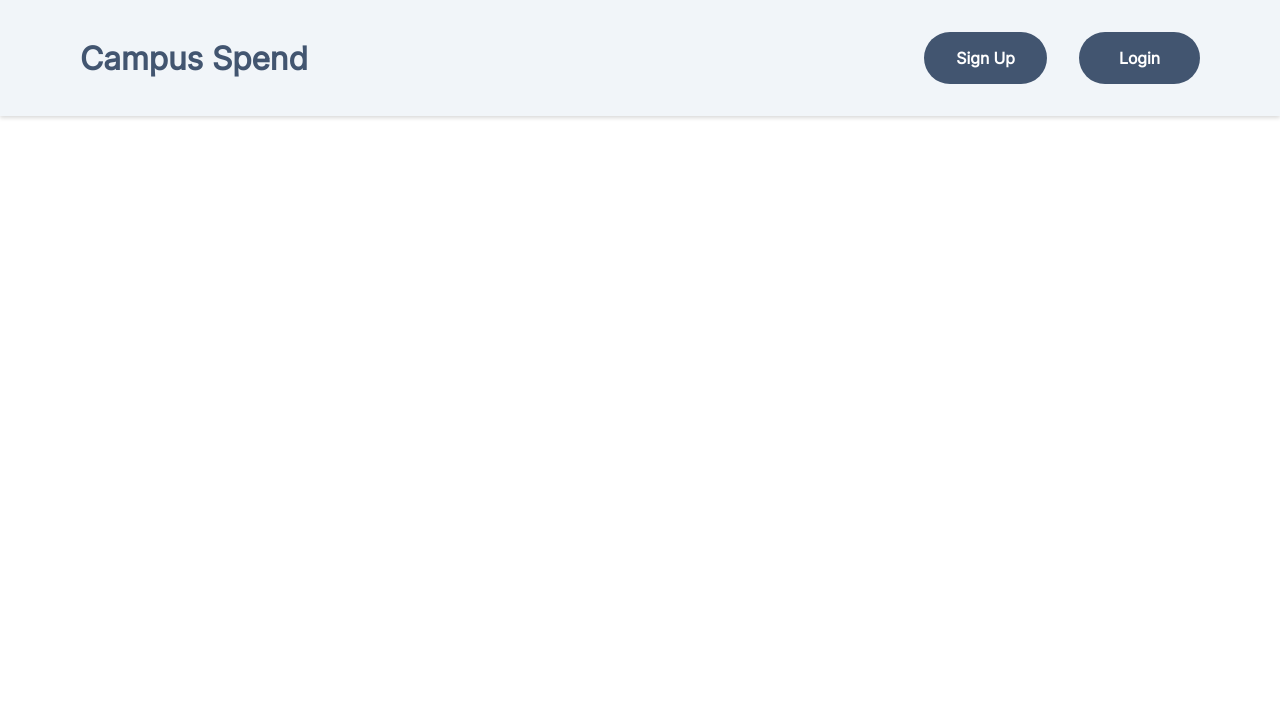
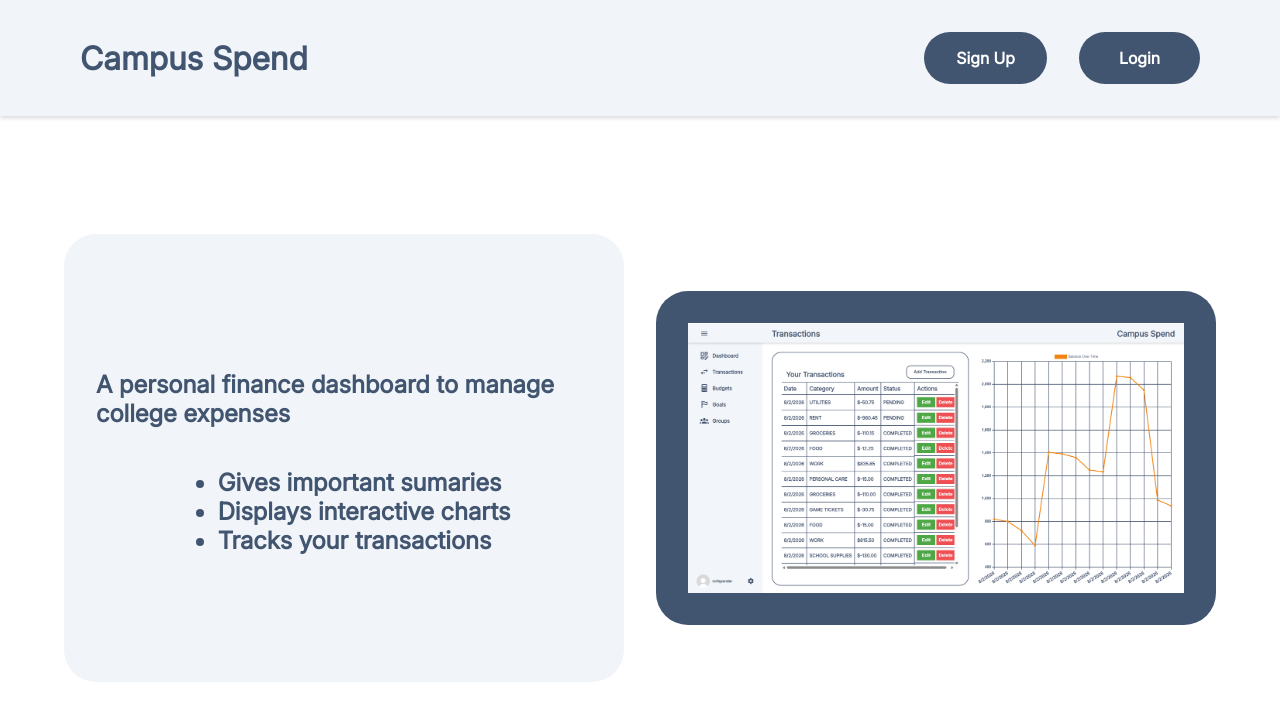
Before and after one commit to flatbread1535/finance-dashboard, a React (Vite) app in the folder frontend/finance-dashboard/: page / in a window 1280 px wide. Shown: the top 720 px of the page. Built offline with nearby package versions, Linux system fonts and the light colour scheme.

Commit message:
Built out home page component and added styling and a website demo screenshot.

```diff
--- a/frontend/finance-dashboard/src/components/public/HomePage.jsx
+++ b/frontend/finance-dashboard/src/components/public/HomePage.jsx
@@ -1,7 +1,27 @@
+import demoImage from "../../assets/images/web-demo.png";
 import "../../styles/public/PublicLayout.css";
+import "../../styles/public/HomePage.css";
 
 const HomePage = () => {
-  return <></>;
+  return (
+    <main className="home-page">
+      <section className="info">
+        <p>A personal finance dashboard to manage college expenses</p>
+        <ul>
+          <li>Gives important sumaries</li>
+          <li>Displays interactive charts</li>
+          <li>Tracks your transactions</li>
+        </ul>
+      </section>
+      <section className="demo-screenshot-container">
+        <img
+          src={demoImage}
+          className="demo-screenshot"
+          alt="Website demo image with view of transaction page table chart"
+        ></img>
+      </section>
+    </main>
+  );
 };
 
 export default HomePage;
--- /dev/null
+++ b/frontend/finance-dashboard/src/styles/public/HomePage.css
@@ -0,0 +1,70 @@
+/* Homepage container */
+.home-page {
+  display: flex;
+  justify-content: center;
+  align-items: center;
+  gap: 2rem;
+  margin: 4rem;
+  box-sizing: border-box;
+}
+
+/* Information list */
+.info {
+  flex: 1;
+  min-width: 0;
+  display: flex;
+  flex-direction: column;
+  justify-content: center;
+  align-items: center;
+  background-color: var(--gray-theme);
+  padding: 2rem;
+  border-radius: 32px;
+  min-height: 24rem;
+}
+
+.info p,
+.info ul li {
+  font-family:
+    "Index",
+    -apple-system,
+    BlinkMacSystemFont,
+    "Segoe UI",
+    Roboto,
+    "Helvetica Neue",
+    Arial,
+    sans-serif;
+  font-size: 1.5rem;
+  font-weight: bold;
+  color: var(--slate-blue-theme);
+}
+
+/* Screenshot of website transaction page */
+.demo-screenshot-container {
+  flex: 1;
+  display: flex;
+  justify-content: center;
+  align-items: center;
+  background-color: var(--slate-blue-theme);
+  min-width: 0;
+  padding: 2rem;
+  border-radius: 32px;
+}
+
+.demo-screenshot {
+  width: 100%;
+  max-width: 100%;
+  height: auto;
+  display: block;
+}
+
+@media (max-width: 900px) {
+  .home-page {
+    flex-direction: column;
+    padding: 2rem;
+  }
+
+  .info,
+  .demo-screenshot-container {
+    width: 100%;
+  }
+}
```
Also changed, not shown: frontend/finance-dashboard/src/assets/images/web-demo.png (added).
